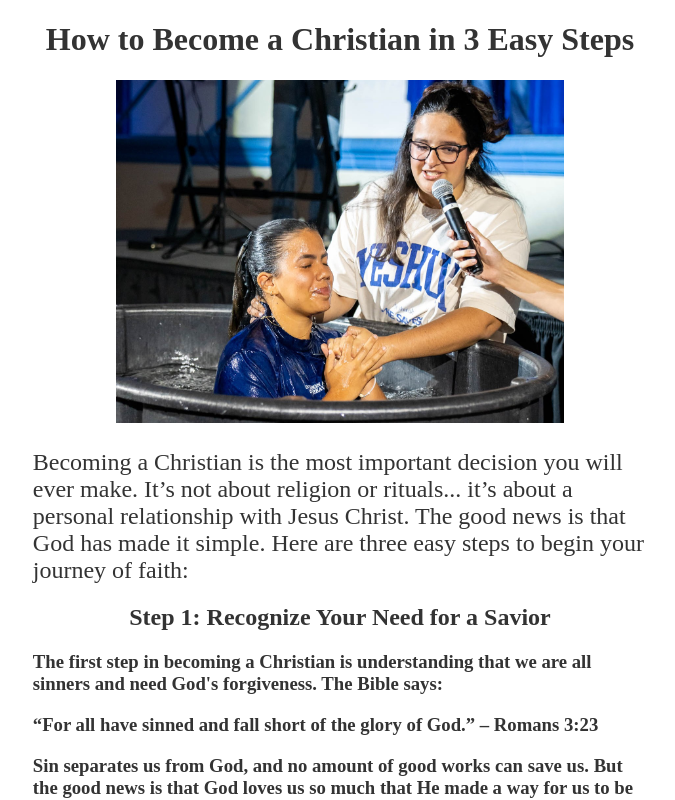
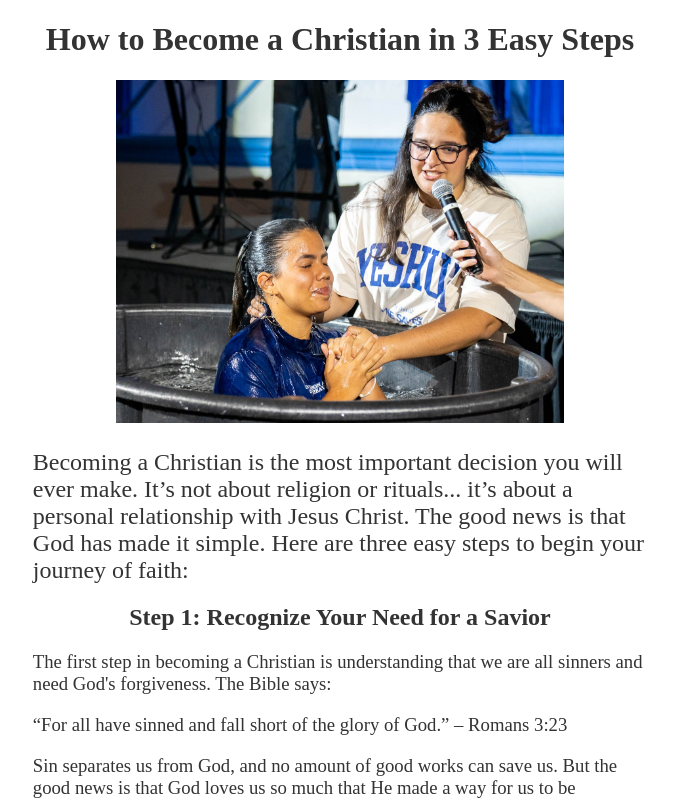
Before and after one commit to jstick2599/randomBibleFacts, a React (Create React App) app: page /BornAgainHowTo in a window 1280 px wide. Shown: the top 800 px of the page, without its empty margins (300-975 px from the left). Built offline with nearby package versions, Linux system fonts and the light colour scheme.

Commit message:
debold bornagain article

```diff
--- a/src/styling/BornAgainHowTo.css
+++ b/src/styling/BornAgainHowTo.css
@@ -42,6 +42,10 @@
     padding-bottom:.5%;
     width:35vw;
 }
+/* also ask him about saguaro cactus rotating size. It might look better huge*/
+.deBold{
+    font-weight: normal;
+}
 
 /* Mobile Scaling */
 @media screen and (max-width: 768px) {
@@ -67,10 +71,3 @@
     }
 
 }
-
-
-
-/* show christopher this and see if he likes it with a normal font weight. also ask him about saguaro cactus rotating size. It might look better huge*/
-/* .deBold{
-    font-weight: normal;
-} */
```
